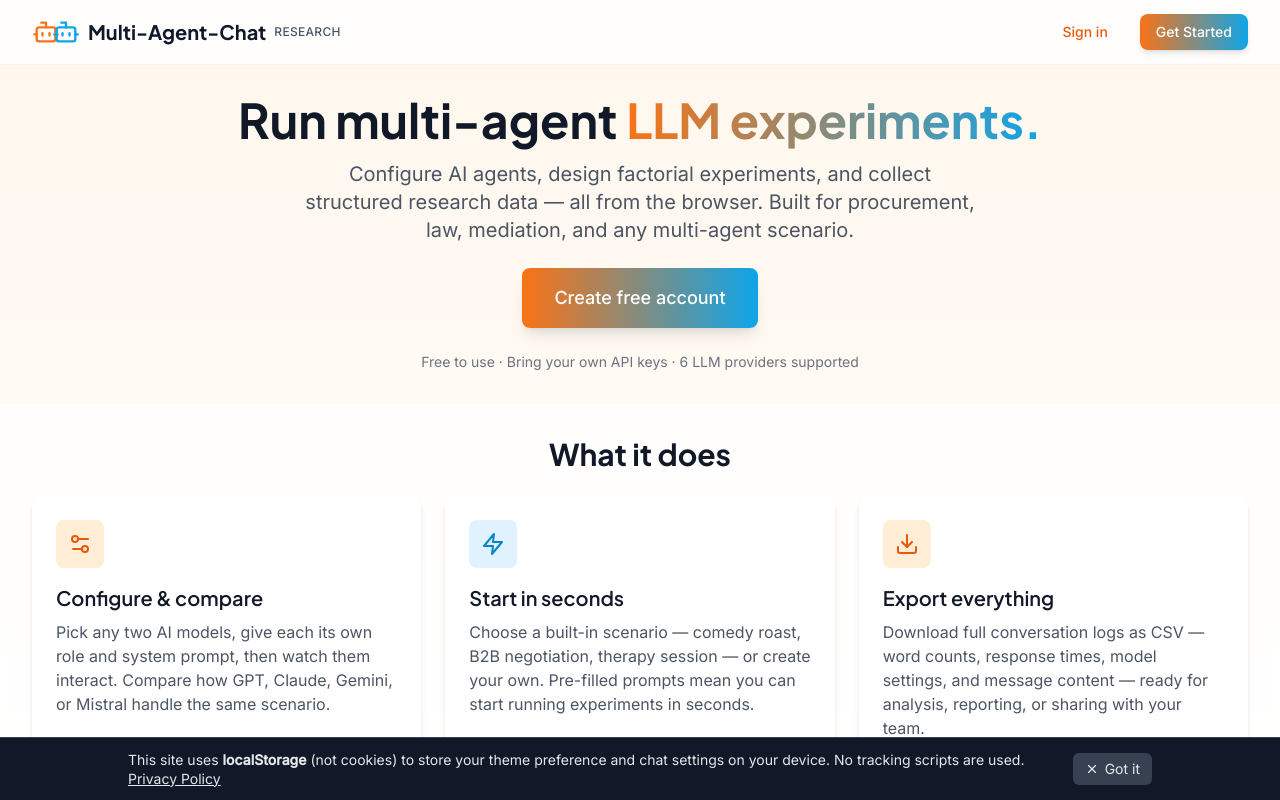
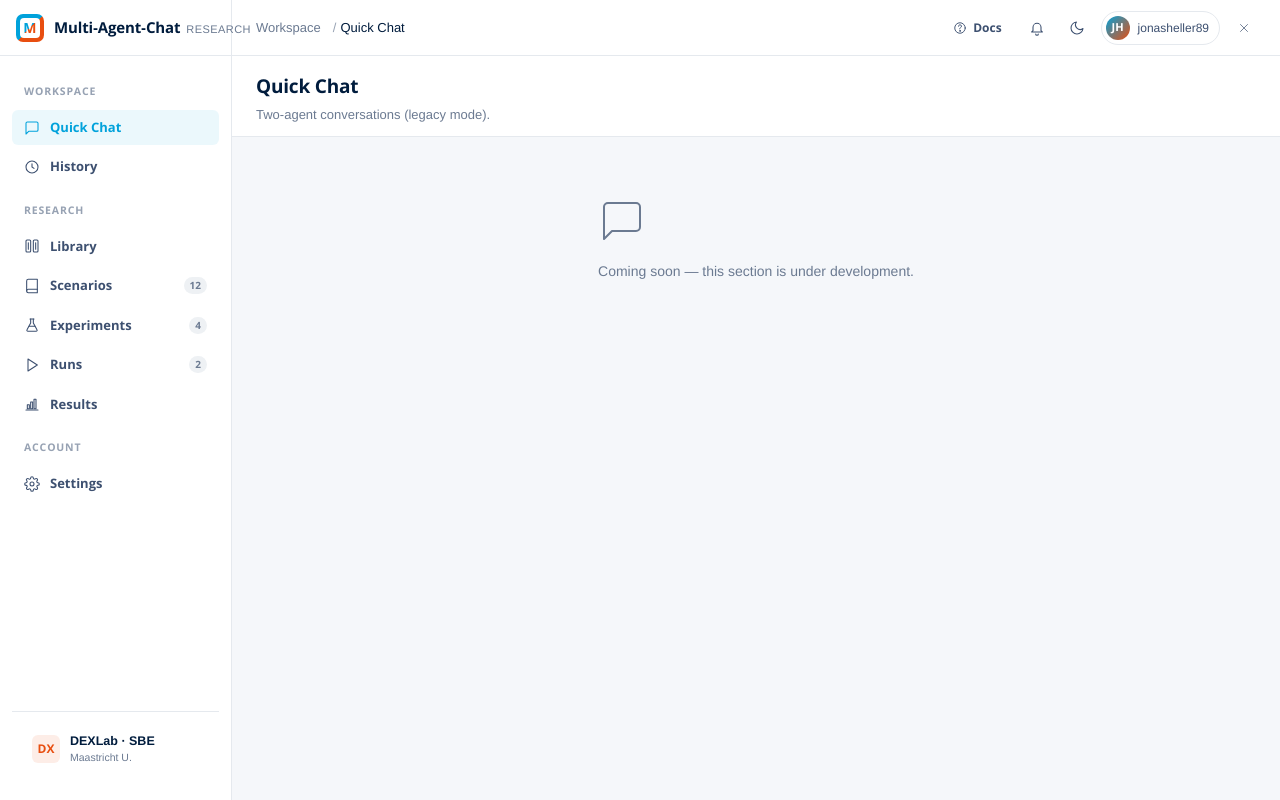
Before and after one commit to jheller1212/Multi-Agent-Chat, a React (Vite) app: page / in a window 1280 px wide. Both pictures are taken after a click on the element "Quick Chat". Shown: the top 800 px of the page. Built offline with nearby package versions, Linux system fonts and the light colour scheme; no server answers.

Commit message:
Fix navigation — all sidebar links work within Research shell, add sign out, settings, placeholders for unbuilt sections

```diff
--- a/src/components/research/ResearchLayout.tsx
+++ b/src/components/research/ResearchLayout.tsx
@@ -1,43 +1,144 @@
 import { useState } from 'react';
+import { supabase } from '../../lib/supabase';
+import { clearVault } from '../../lib/apiKeyVault';
 import { ResearchShell } from './ResearchShell';
 import { Library } from './Library';
 import { RunDashboard } from './RunDashboard';
 import { TranscriptViewer } from './TranscriptViewer';
 import { ScenarioBuilder } from './ScenarioBuilder';
+import { Icon } from './Icon';
 
-type ResearchScreen = 'library' | 'scenario' | 'runs' | 'transcript';
+type ResearchScreen = 'library' | 'scenario' | 'experiment' | 'runs' | 'results' | 'transcript' | 'settings' | 'chat' | 'history';
 
 const BREADCRUMBS: Record<ResearchScreen, string[]> = {
   library: ['Research', 'Library'],
   scenario: ['Research', 'Scenarios', 'B2B Renegotiation — capability variant'],
+  experiment: ['Research', 'Experiments'],
   runs: ['Research', 'Experiments', 'Buyer Capability × Provider', 'Run #14'],
+  results: ['Research', 'Results'],
   transcript: ['Research', 'Run #14', 'Cell A4', 'd_0247'],
+  settings: ['Account', 'Settings'],
+  chat: ['Workspace', 'Quick Chat'],
+  history: ['Workspace', 'History'],
 };
 
 const PAGE_MAP: Record<ResearchScreen, string> = {
   library: 'library',
   scenario: 'scenario',
+  experiment: 'experiment',
   runs: 'runs',
+  results: 'results',
   transcript: 'runs',
+  settings: 'settings',
+  chat: 'chat',
+  history: 'history',
 };
 
 interface ResearchLayoutProps {
   onBack: () => void;
 }
 
+function SettingsScreen({ onSignOut }: { onSignOut: () => void }) {
+  const [email, setEmail] = useState('');
+  const [currentPassword, setCurrentPassword] = useState('');
+  const [newPassword, setNewPassword] = useState('');
+  const [message, setMessage] = useState('');
+
+  const handlePasswordChange = async () => {
+    if (!newPassword || newPassword.length < 6) {
+      setMessage('Password must be at least 6 characters.');
+      return;
+    }
+    const { error } = await supabase.auth.updateUser({ password: newPassword });
+    if (error) {
+      setMessage(`Error: ${error.message}`);
+    } else {
+      setMessage('Password updated successfully.');
+      setNewPassword('');
+      setCurrentPassword('');
+    }
+  };
+
+  return (
+    <div>
+      <div className="r-page-head">
+        <h1 className="r-page-title">Settings</h1>
+        <p className="r-page-sub">Manage your account and preferences.</p>
+      </div>
+      <div className="r-page-body" style={{ maxWidth: 560 }}>
+        <div className="r-card" style={{ marginBottom: 16 }}>
+          <h3 style={{ fontFamily: 'var(--font-h)', fontSize: 15, fontWeight: 700, marginBottom: 12 }}>
+            Change Password
+          </h3>
+          <div style={{ display: 'flex', flexDirection: 'column', gap: 10 }}>
+            <input
+              type="password"
+              placeholder="New password"
+              value={newPassword}
+              onChange={e => setNewPassword(e.target.value)}
+              style={{
+                padding: '8px 12px', borderRadius: 6,
+                border: '1px solid var(--line-2)', background: 'var(--surface-panel)',
+                color: 'var(--text-1)', fontSize: 13, fontFamily: 'var(--font-app)',
+              }}
+            />
+            <button className="r-btn r-btn-primary" onClick={handlePasswordChange}>
+              Update Password
+            </button>
+            {message && (
+              <p style={{ fontSize: 12, color: message.startsWith('Error') ? 'var(--accent-1)' : 'var(--success)' }}>
+                {message}
+              </p>
+            )}
+          </div>
+        </div>
+
+        <div className="r-card" style={{ marginBottom: 16 }}>
+          <h3 style={{ fontFamily: 'var(--font-h)', fontSize: 15, fontWeight: 700, marginBottom: 12 }}>
+            Danger Zone
+          </h3>
+          <button
+            className="r-btn r-btn-secondary"
+            onClick={onSignOut}
+            style={{ borderColor: 'var(--accent-1)', color: 'var(--accent-1)' }}
+          >
+            <Icon name="x" size={14} /> Sign Out
+          </button>
+        </div>
+      </div>
+    </div>
+  );
+}
+
+function PlaceholderScreen({ title, sub, icon }: { title: string; sub: string; icon: string }) {
+  return (
+    <div>
+      <div className="r-page-head">
+        <h1 className="r-page-title">{title}</h1>
+        <p className="r-page-sub">{sub}</p>
+      </div>
+      <div className="r-page-body" style={{ display: 'flex', justifyContent: 'center', paddingTop: 60 }}>
+        <div style={{ textAlign: 'center', color: 'var(--text-3)' }}>
+          <Icon name={icon} size={48} stroke={1} />
+          <p style={{ marginTop: 16, fontSize: 14 }}>Coming soon — this section is under development.</p>
+        </div>
+      </div>
+    </div>
+  );
+}
+
 export function ResearchLayout({ onBack }: ResearchLayoutProps) {
   const [screen, setScreen] = useState<ResearchScreen>('library');
 
+  const handleSignOut = async () => {
+    clearVault();
+    await supabase.auth.signOut();
+    onBack();
+  };
+
   const handleNavClick = (page: string) => {
-    switch (page) {
-      case 'library': setScreen('library'); break;
-      case 'scenario': setScreen('scenario'); break;
-      case 'experiment': setScreen('scenario'); break;
-      case 'runs': setScreen('runs'); break;
-      case 'results': setScreen('library'); break;
-      case 'chat': onBack(); break;
-      case 'history': onBack(); break;
-      default: setScreen('library');
+    if (page in PAGE_MAP) {
+      setScreen(page as ResearchScreen);
     }
   };
 
@@ -46,11 +147,17 @@ export function ResearchLayout({ onBack }: ResearchLayoutProps) {
       activePage={PAGE_MAP[screen]}
       breadcrumb={BREADCRUMBS[screen]}
       onNavClick={handleNavClick}
+      onSignOut={handleSignOut}
     >
       {screen === 'library' && <Library />}
       {screen === 'scenario' && <ScenarioBuilder />}
+      {screen === 'experiment' && <PlaceholderScreen title="Experiments" sub="Design and configure factorial experiments." icon="flask" />}
       {screen === 'runs' && <RunDashboard />}
+      {screen === 'results' && <PlaceholderScreen title="Results" sub="Browse completed experiment results and download CSVs." icon="chart" />}
       {screen === 'transcript' && <TranscriptViewer />}
+      {screen === 'settings' && <SettingsScreen onSignOut={handleSignOut} />}
+      {screen === 'chat' && <PlaceholderScreen title="Quick Chat" sub="Two-agent conversations (legacy mode)." icon="chat" />}
+      {screen === 'history' && <PlaceholderScreen title="History" sub="Browse past conversations." icon="clock" />}
     </ResearchShell>
   );
 }
--- a/src/components/research/ResearchShell.tsx
+++ b/src/components/research/ResearchShell.tsx
@@ -6,6 +6,7 @@ interface ResearchShellProps {
   breadcrumb: string[];
   children: ReactNode;
   onNavClick?: (page: string) => void;
+  onSignOut?: () => void;
 }
 
 function BrandMark() {
@@ -40,7 +41,7 @@ function BrandMark() {
   );
 }
 
-function Topbar({ breadcrumb }: { breadcrumb: string[] }) {
+function Topbar({ breadcrumb, onSignOut }: { breadcrumb: string[]; onSignOut?: () => void }) {
   const [theme, setTheme] = useState<'light' | 'dark'>('light');
 
   const toggleTheme = () => {
@@ -152,6 +153,19 @@ function Topbar({ breadcrumb }: { breadcrumb: string[] }) {
           </div>
           jonasheller89
         </div>
+        {onSignOut && (
+          <button
+            onClick={onSignOut}
+            title="Sign out"
+            className="flex items-center justify-center cursor-pointer"
+            style={{
+              width: 32, height: 32, borderRadius: 6,
+              background: 'transparent', border: 0, color: 'var(--text-3)',
+            }}
+          >
+            <Icon name="x" size={14} />
+          </button>
+        )}
       </div>
     </div>
   );
@@ -263,7 +277,7 @@ function Sidebar({ activePage, onNavClick }: { activePage: string; onNavClick?:
   );
 }
 
-export function ResearchShell({ activePage, breadcrumb, children, onNavClick }: ResearchShellProps) {
+export function ResearchShell({ activePage, breadcrumb, children, onNavClick, onSignOut }: ResearchShellProps) {
   return (
     <div
       data-density="compact"
@@ -278,7 +292,7 @@ export function ResearchShell({ activePage, breadcrumb, children, onNavClick }:
         fontSize: 'var(--d-fs-body)',
       }}
     >
-      <Topbar breadcrumb={breadcrumb} />
+      <Topbar breadcrumb={breadcrumb} onSignOut={onSignOut} />
       <Sidebar activePage={activePage} onNavClick={onNavClick} />
       <div style={{ gridColumn: 2, gridRow: 2, overflow: 'auto', position: 'relative' }}>
         {children}
```
